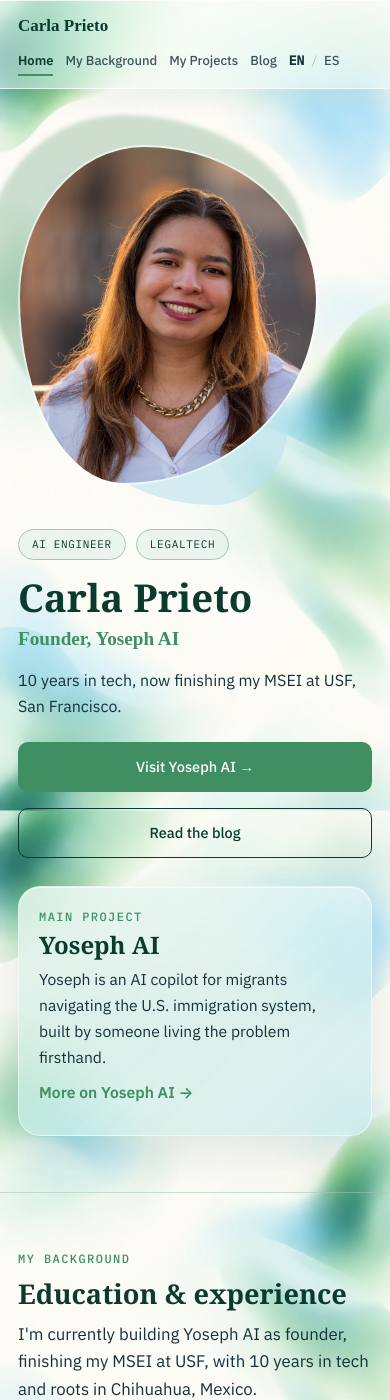
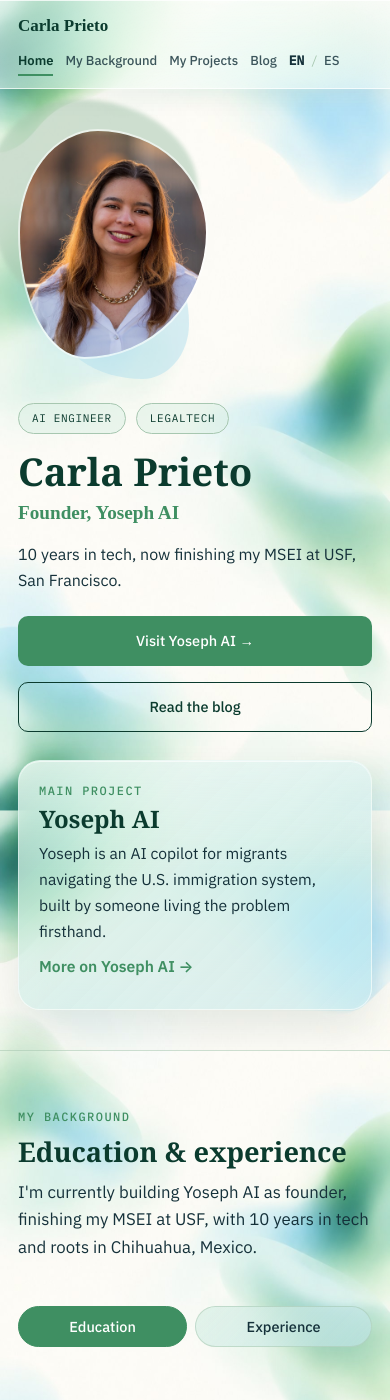
Before and after one commit to Carla08/carlaprieto-com, a Jekyll site: the page built from index.html, in a window 390 px wide and 1400 px high. Built offline with Jekyll 4.4.1, drawn with Linux system fonts in a browser that asks for light colours; some web fonts are replaced.

Commit message:
Shrink hero photo consistently across tablet/mobile breakpoints too

```diff
--- a/assets/css/style.css
+++ b/assets/css/style.css
@@ -340,8 +340,9 @@
   .panel-split{ flex-direction:column; }
   .panel-split .panel-meta{ border-left:none; border-top:1px solid var(--line); padding-left:0; padding-top:24px; flex-direction:row; flex-wrap:wrap; }
   .section{ padding:72px 0; }
-  .hero-photo-wrap{ width:min(360px, 84vw); }
-  .hero-photo-wrap img{ height:420px; }
+  .hero-section{ padding:48px 0; }
+  .hero-photo-wrap{ width:min(240px, 62vw); }
+  .hero-photo-wrap img{ height:290px; }
   .full-overlay-inner{ padding-top:88px; }
 }
 
@@ -356,9 +357,10 @@
   .role-line{ font-size:1.2rem; }
   .cta-row{ flex-direction:column; align-items:stretch; }
   .cta-row .btn{ justify-content:center; }
-  .hero-photo-wrap{ width:min(300px, 80vw); }
-  .hero-photo-wrap img{ height:340px; }
+  .hero-photo-wrap{ width:min(190px, 56vw); }
+  .hero-photo-wrap img{ height:230px; }
   .section{ padding:56px 0; min-height:auto; }
+  .hero-section{ padding:40px 0; }
   .section-head h2{ font-size:1.7rem; }
   .panel{ border-radius:22px; padding:24px; }
   .panel h3{ font-size:1.5rem; }
```
